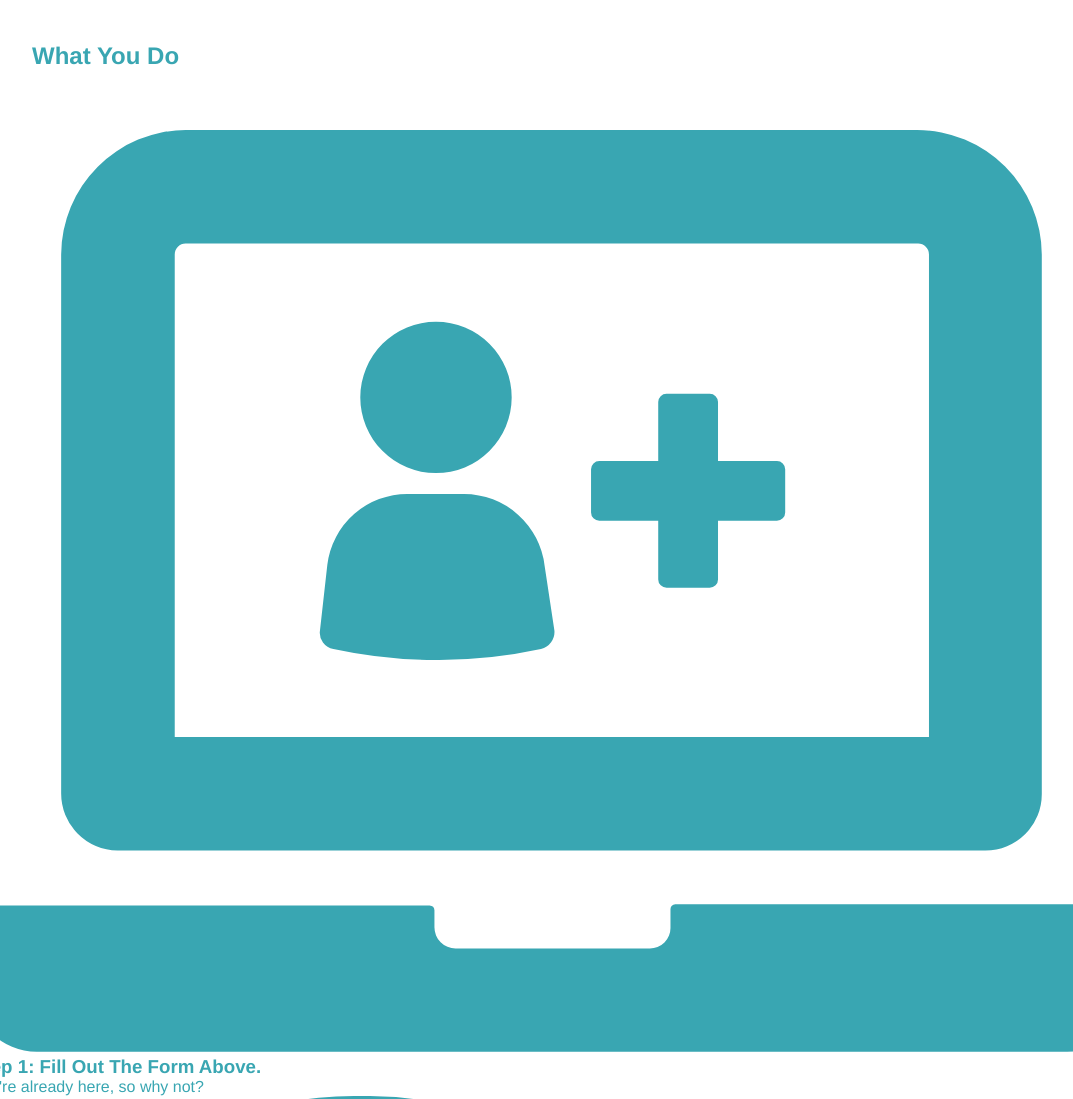
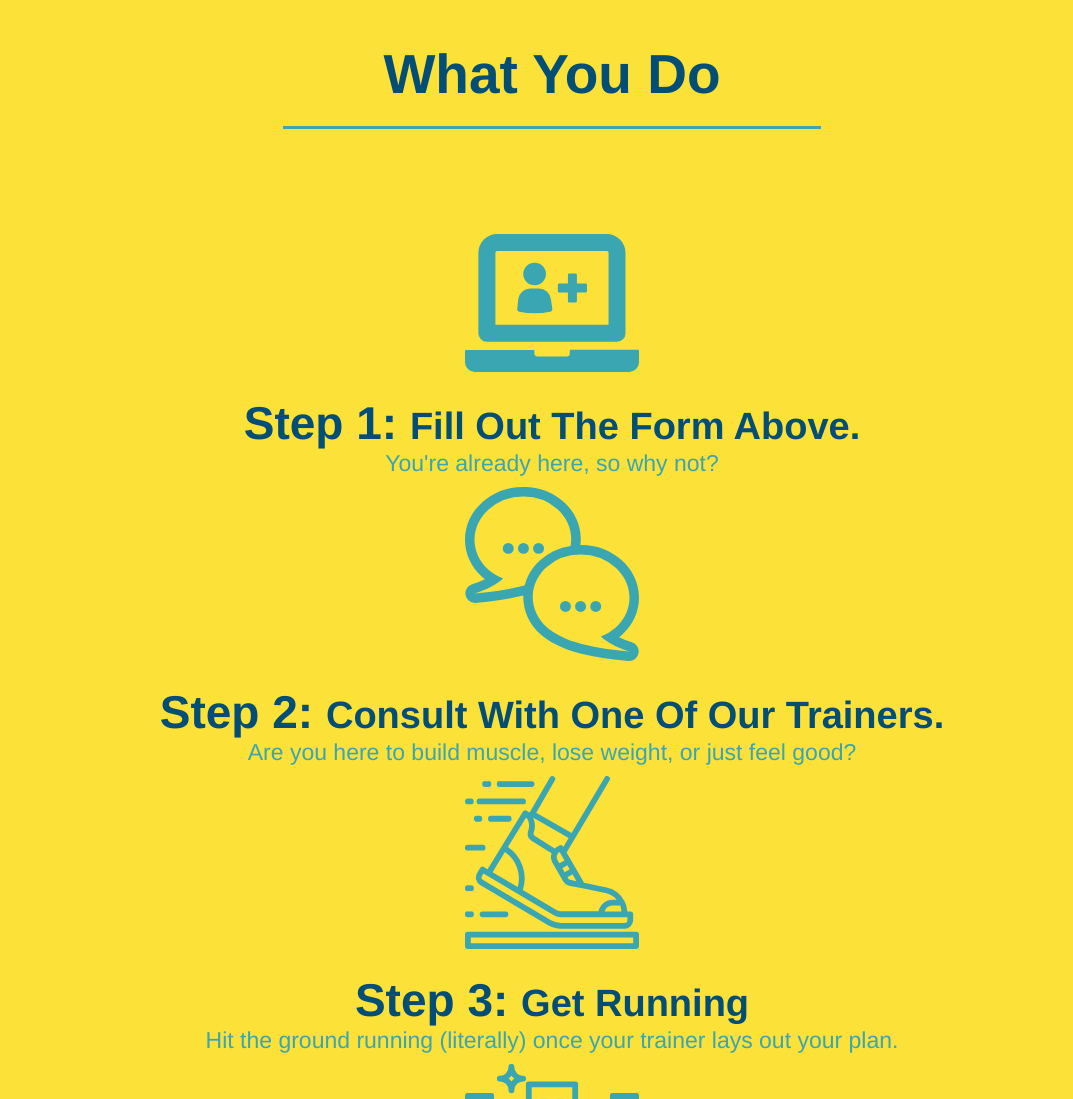
Before and after one commit to Meshtatsuo/Run_Buddy_Landing, a plain HTML site: page index.html in a window 1280 px wide. Shown: the part 2220-3319 px from the top of the page, without its empty margins (88-1161 px from the left). Drawn offline with Linux system fonts and the light colour scheme.

Commit message:
style what you do section

```diff
--- a/index.html
+++ b/index.html
@@ -68,7 +68,7 @@
             <section id="what-we-do" class="intro">
                 <!-- Title Section -->
                 <section>
-                    <h2>What We Do</h2>
+                    <h2 class="section-title primary-border">What We Do</h2>
                 </section>
                 <!-- Content Text Section -->
                 <section>
@@ -83,37 +83,37 @@
         </section>
 
         <!-- What You Do Seection -->
-        <section id="what-you-do" class="">
+        <section id="what-you-do" class="steps">
             <!--Title section -->
              <section>
-                <h2>What You Do</h2>
+                <h2 class="section-title secondary-border">What You Do</h2>
             </section>
 
             <!-- Step One  Section -->
             <div>
                 <img src="./images/step-1.svg" alt="" />
-                <h3>Step 1: Fill Out The Form Above.</h3>
+                <h3>Step 1: <span>Fill Out The Form Above.</span></h3>
                 <p>You're already  here, so why not?</p>
             </div>
 
              <!-- Step Two  Section -->
              <div>
                 <img src="./images/step-2.svg" alt="" />
-                <h3>Step 2: Consult With One Of Our Trainers.</h3>
+                <h3>Step 2: <span>Consult With One Of Our Trainers.</span></h3>
                 <p>Are you  here to build muscle, lose weight, or just feel good?</p>
             </div>
 
             <!-- Step Three  Section -->
             <div>
                 <img src="./images/step-3.svg" alt="" />
-                <h3>Step 3: Get Running</h3>
+                <h3>Step 3: <span>Get Running</span></h3>
                 <p>Hit the ground running (literally) once your trainer lays out your plan.</p>
              </div>
 
             <!-- Step Four  Section -->
             <div>
                 <img src="./images/step-4.svg" alt="" />
-                <h3>: See Reults</h3>
+                <h3>Step 4: <span>See Reults</span></h3>
                 <p>Bi-weekly checkins with your trainer will keep you focused.</p>
             </div>
 
--- a/styles/style.css
+++ b/styles/style.css
@@ -72,6 +72,23 @@ footer a {
 
 section {
   padding: 60px;
+}
+
+.section-title {
+  font-size: 55px;
+  color: #024e76;
+  margin-bottom: 35px;
+  padding: 0 100px 20px 100px;
+  display: inline-block;
+  border-bottom: 3px solid;
+}
+
+.primary-border {
+  border-color: #fce138;
+}
+
+.secondary-border {
+  border-color: #39a6b2;
 }
 
 /*Hero Section*/
@@ -153,13 +170,6 @@ form p {
 }
 
 .intro h2 {
-  font-size: 55px;
-  color: #024e76;
-  margin-bottom: 35px;
-  padding: 0 100px 20px 100px;
-  border-bottom: 3px solid;
-  border-color: #fce138;
-  display: inline-block;
 }
 
 .intro p {
@@ -169,3 +179,29 @@ form p {
   font-size: 20px;
   margin: 0 auto;
 }
+
+/*What You Do Section*/
+.steps {
+  text-align: center;
+  background: #fce138;
+}
+
+.steps img {
+  width: 15%;
+  margin: 10px 0;
+}
+
+.steps h3 {
+  color: #024e76;
+  font-size: 46px;
+  margin-top: 10px;
+}
+
+.steps p {
+  color: #39a6b2;
+  font-size: 23px;
+}
+
+.steps span {
+  font-size: 38px;
+}
```
